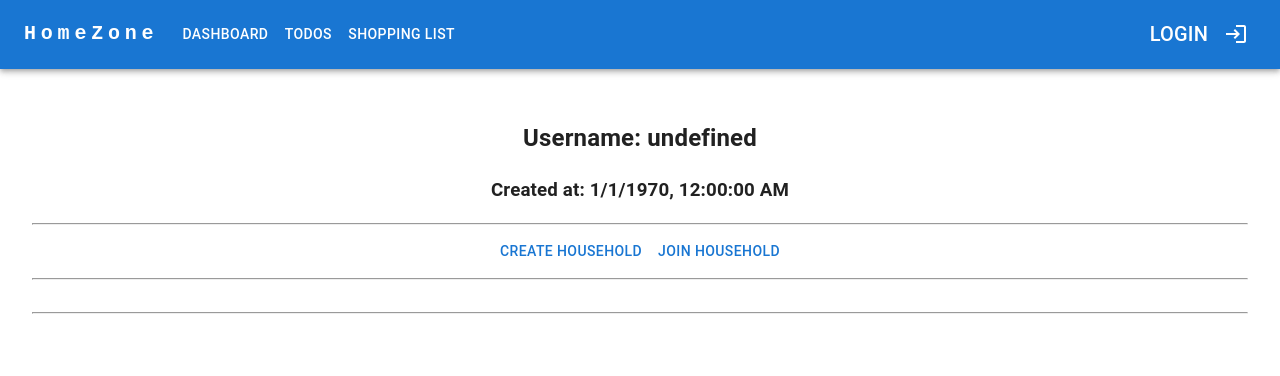
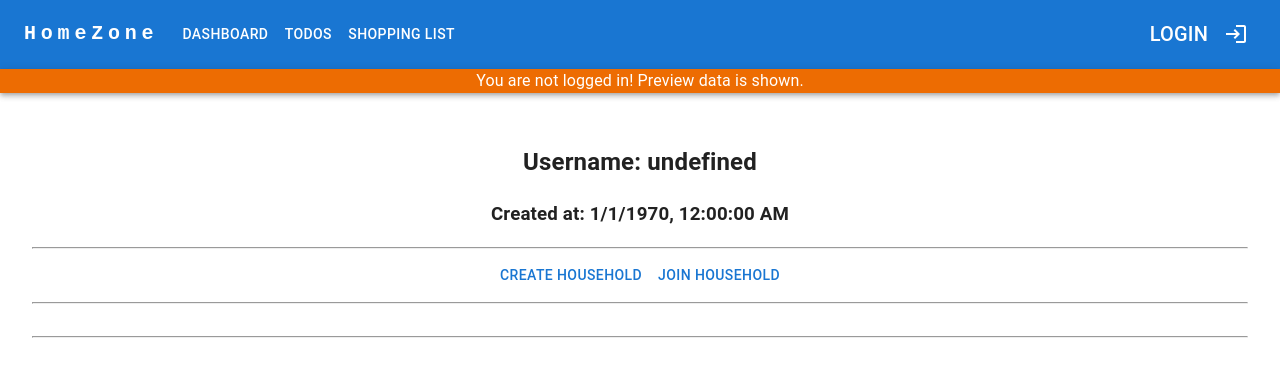
Before and after one commit to absmaa21/homezone_web, a React (Vite) app: page / in a window 1280 px wide. Shown: the top 376 px of the page. Built offline with nearby package versions, Linux system fonts and the light colour scheme.

Commit message:
add not logged in warning

```diff
--- a/src/App.tsx
+++ b/src/App.tsx
@@ -3,11 +3,16 @@ import {Route, Routes} from "react-router-dom";
 import Overview from "./components/pages/Overview.tsx";
 import Header from "./components/Header.tsx";
 import {Grid2} from "@mui/material";
+import {useAuth} from "./hooks/useAuth.tsx";
+import LoggedInWarning from "./components/LoggedInWarning.tsx";
 
 function App() {
+  const Auth = useAuth()
+
   return (
     <Grid2>
       <Header/>
+      {!Auth.user && <LoggedInWarning/>}
       <div className={'content'}>
         <Routes>
           <Route path={"/"} element={<Overview/>}/>
--- /dev/null
+++ b/src/components/LoggedInWarning.tsx
@@ -0,0 +1,13 @@
+import {AppBar, Container, Typography} from "@mui/material";
+
+function LoggedInWarning() {
+  return (
+    <AppBar position={'relative'} color={'warning'}>
+      <Container maxWidth="xl">
+        <Typography>You are not logged in! Preview data is shown.</Typography>
+      </Container>
+    </AppBar>
+  );
+}
+
+export default LoggedInWarning;
```
